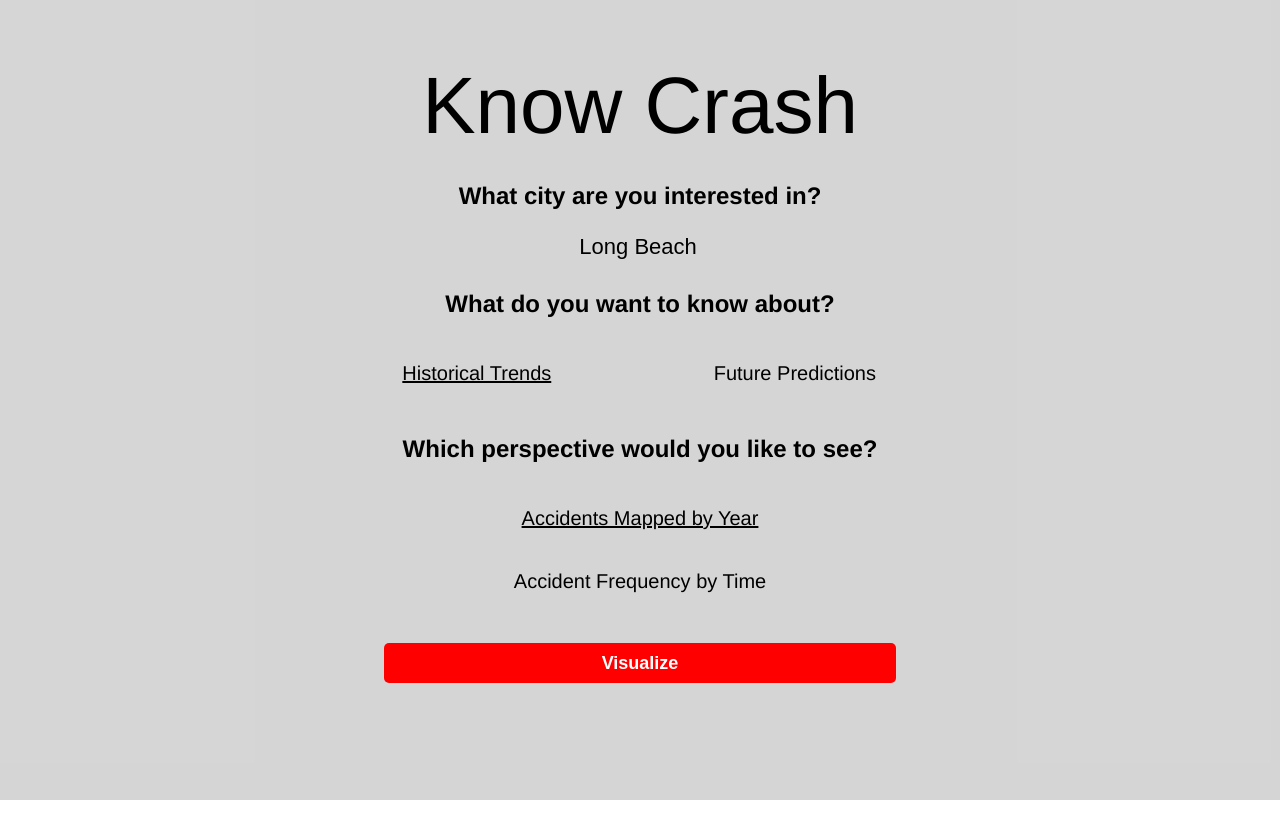
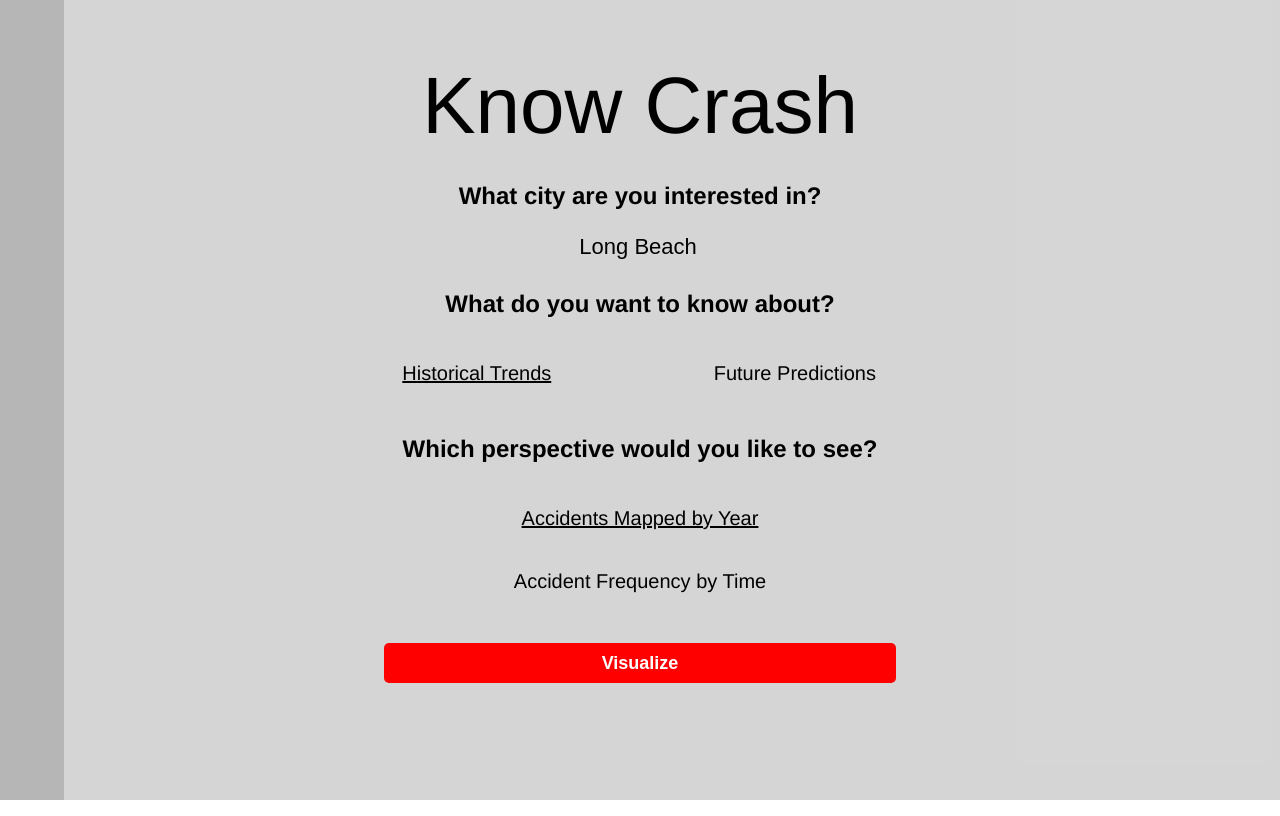
Before and after one commit to drewmstiles/KnowCrash, a Flask app: page / in a window 1280 px wide. Run offline with Flask 2, Linux system fonts and the light colour scheme; some libraries are stand-ins or nearby versions.

Commit message:
Prototype side-panel min and max

```diff
--- a/index.html
+++ b/index.html
@@ -47,6 +47,8 @@
 					<button id="visButton">Visualize</button>
 				</section>
 			</div>
+		</div>
+		<div id="panel" class="min">
 		</div>
 		<div id="map" class="screen"></div>
 		<div id="heatmap" class="screen">
--- a/static/css/style.css
+++ b/static/css/style.css
@@ -25,17 +25,17 @@
 
 .screen {
 	display:none;
-	width: 100%;
+	position:absolute;
+	width: 95%;
 	height: 100%;
-	position:absolute;
 	top:0;
-	left:0;
+	left:5%;
 }
 
 #home {
 	position:absolute;
 	top:0;
-	right:0;
+	left:0;
 	background-color:rgba(208, 208, 208, 0.88);
 	z-index:1000;
 	overflow:scroll;
@@ -427,3 +427,17 @@
 	font-weight:bold;
 	fill:white;
 }
+
+
+/* PANEL STYLING */
+
+#panel {
+	position:absolute;
+	display:inline-block;
+	top:0;
+	left:0;
+	height:100%;
+	width:5%;
+	background-color:black;
+/* 	background-color:rgba(208, 208, 208, 0.88); */
+}
--- a/static/js/ctrl.js
+++ b/static/js/ctrl.js
@@ -127,3 +127,49 @@
 			callback();
 		});
 }
+
+
+
+/* pANEL */
+
+var PANEL_MIN_WIDTH = 5;
+var PANEL_MAX_WIDTH = 25;
+d3.select("#panel").on("click", function() {
+
+	var isMin;
+	var isMax;
+	var panelStartWidth;
+	var panelEndWidth;
+
+	if (d3.select(this).classed("min")) {
+		isMin = false;
+		isMax = true;
+		panelStartWidth = PANEL_MIN_WIDTH;
+		panelEndWidth = PANEL_MAX_WIDTH;
+	}
+	else {
+		isMin = true;
+		isMax = false;
+		panelStartWidth = PANEL_MAX_WIDTH;
+		panelEndWidth = PANEL_MIN_WIDTH;
+	}
+
+	d3.select(this)
+		.classed("min", isMin)
+		.classed("max", isMax)
+		.transition()
+		.duration(1000)
+		.styleTween('width', function() {
+			return d3.interpolateString(panelStartWidth + "%", panelEndWidth + "%");
+		});
+
+	d3.select(".showing")
+		.transition()
+		.duration(1000)
+		.styleTween('width', function() {
+			return d3.interpolateString((100 - panelStartWidth) + '%', (100 - panelEndWidth) + '%');
+		})
+		.styleTween('left', function() {
+			return d3.interpolateString(panelStartWidth + "%", panelEndWidth + "%");
+		});
+});
--- a/static/js/heatmap.js
+++ b/static/js/heatmap.js
@@ -67,7 +67,7 @@
 
 
 function showHeatmap(callback) {
-	d3.csv("data/lb_agg.csv", function (error, data) {
+	d3.csv("static/data/lb_agg.csv", function (error, data) {
 		var heatMapColorScale = d3.scaleLinear()
 			.domain([d3.min(data, function(d) { return +d.value; }), d3.max(data, function (d) { return +d.value; })])
 			.range(colors);
--- a/static/js/line.js
+++ b/static/js/line.js
@@ -33,7 +33,7 @@
 var lineG;
 
 function showLine(callback) {
-	d3.csv("data/lb_agg.csv",function(d) {
+	d3.csv("static/data/lb_agg.csv",function(d) {
 			d.hour = +d.hour;
 			d.value = +d.value;
 			return d;
--- a/static/js/nav.js
+++ b/static/js/nav.js
@@ -32,9 +32,11 @@
 	var screenId = "#" + screens[know][perspective];
 
 	d3.selectAll(".screen")
-		.style("display", "none");
+		.style("display", "none")
+		.classed("showing", false);
 
-	d3.select(screenId).style("display","block");
+	d3.select(screenId).style("display","inline-block")
+		.classed("showing", true);
 
 	if (know == 0 && perspective == 0) {
 		var city = 'long_beach';
--- a/static/js/script.js
+++ b/static/js/script.js
@@ -78,6 +78,7 @@
 		 console.warn(error);
 		}
 		else {
+			console.log(data);
 			mapData = data['_items'];
 			draw(endFunction);
 		}
@@ -114,8 +115,6 @@
 }
 
 function append(endFunction) {
-
-	console.log(map);
 
 	svg.selectAll("circle")
 		.data(mapData)
@@ -252,7 +251,8 @@
 	var node = d3.select("#ctrlMapSeverity").node();
 	var severity = node.options[node.selectedIndex].value;
 
-	return severity == '*' ? null : severity;
+// 	return severity == '*' ? null : severity;
+return "1";
 }
 
 
```
